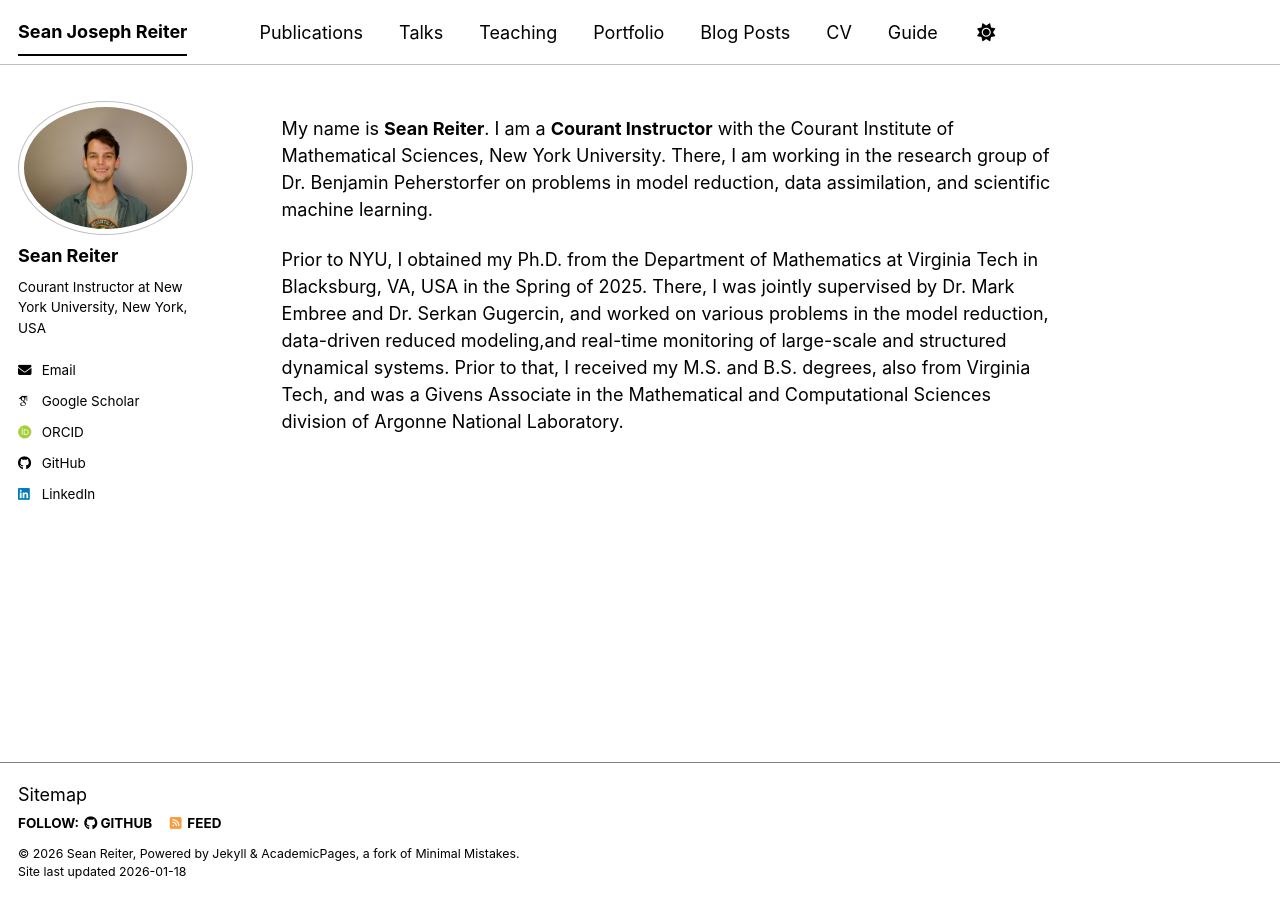
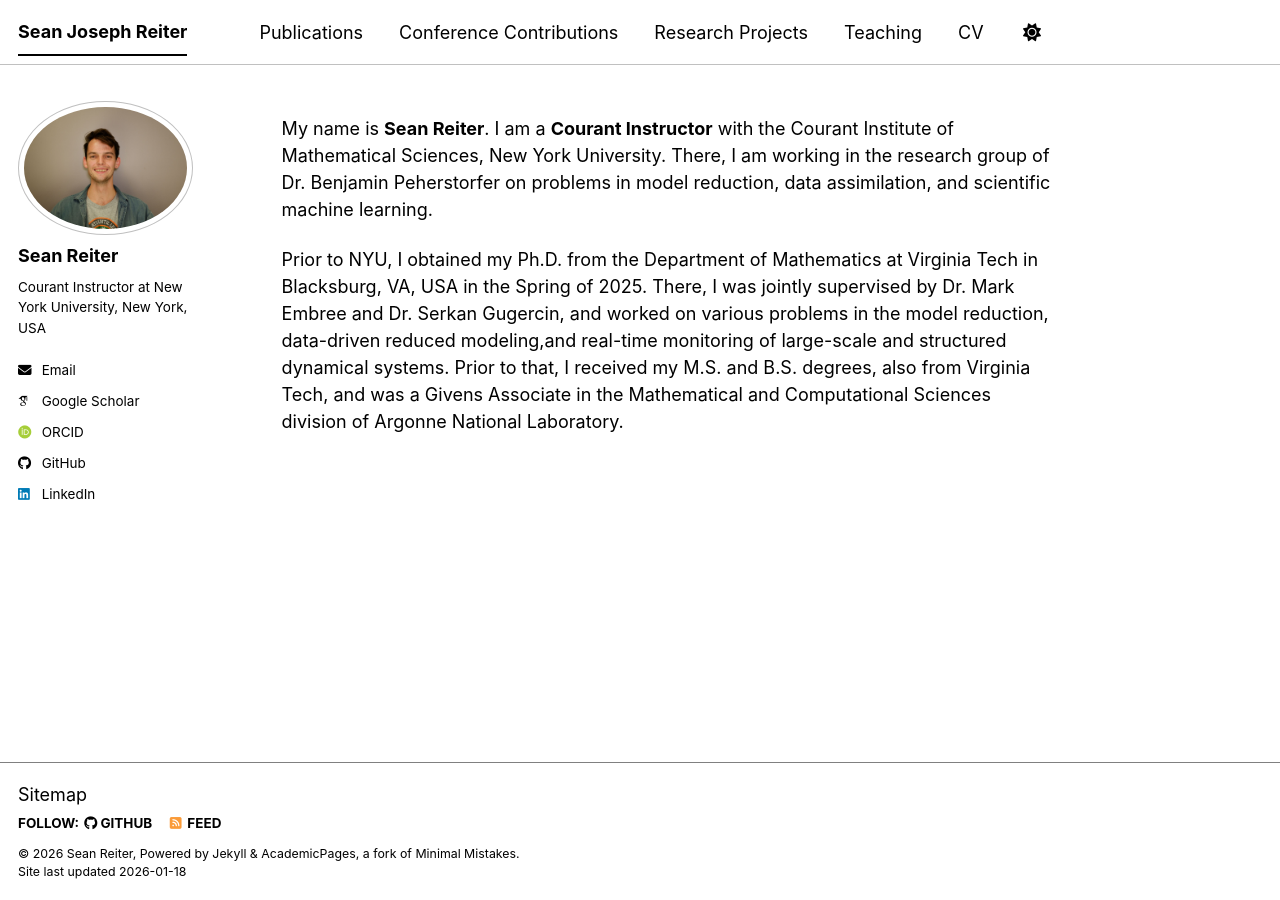
Before and after one commit to seanr7/seanr7.github.io, a Jekyll site: the page built from _pages/about.md, in a window 1280 px wide. Built offline with Jekyll 4.4.1, drawn with Linux system fonts in a browser that asks for light colours; some web fonts are replaced; a script bundle is joined from its source files by our own code; library files that are not in the unit come from our copies.

Commit message:
Revise navigation structure and titles
Updated navigation links to reflect new sections and removed outdated entries.

```diff
--- a/_data/navigation.yml
+++ b/_data/navigation.yml
@@ -11,23 +11,20 @@ main:
   - title: "Publications"
     url: /publications/
 
-  - title: "Talks"
+  - title: "Conference Contributions"
     url: /talks/
+
+  - title: "Research Projects"
+    url: /projects/
 
   - title: "Teaching"
     url: /teaching/
 
-  - title: "Portfolio"
-    url: /portfolio/
-
-  - title: "Blog Posts"
-    url: /year-archive/
+  # - title: "Blog Posts"
+  #   url: /year-archive/
 
   - title: "CV"
     url: /cv/
 
   # - title: "CV"
   #   url: /cv-json/
-
-  - title: "Guide"
-    url: /markdown/
```
